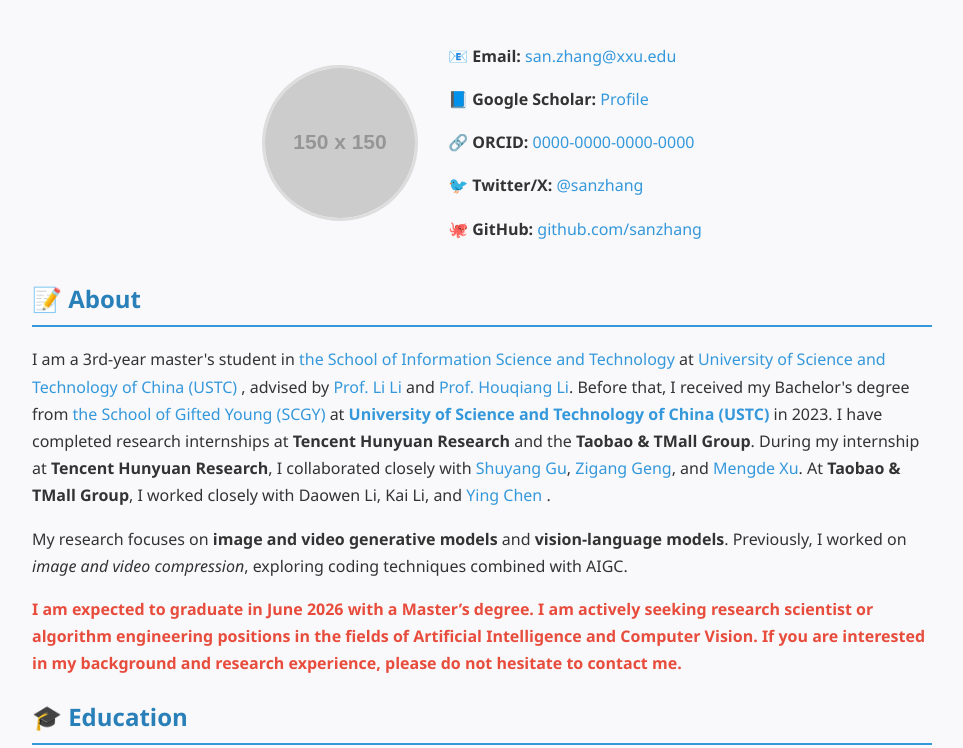
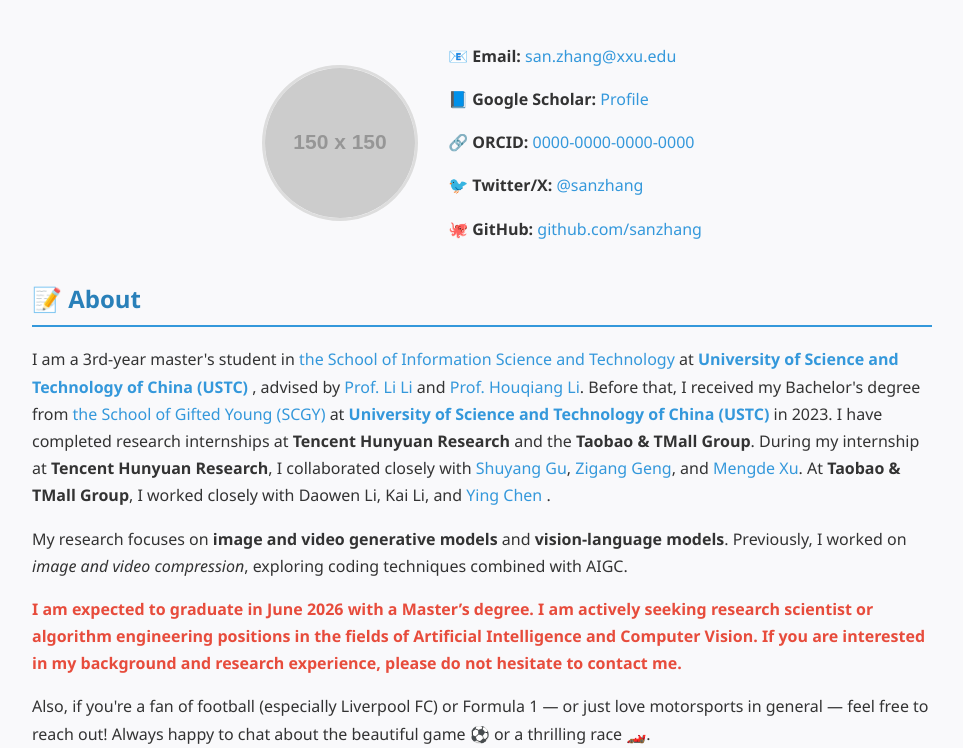
Before and after one commit to drx-code/dongruixiao.github.io, a plain HTML site: page index.html in a window 1280 px wide. Shown: the part 204-952 px from the top of the page, without its empty margins (158-1121 px from the left). Drawn offline with Linux system fonts and the light colour scheme; placeholder pictures from the web are drawn by us.

Commit message:
Update index.html

```diff
--- a/index.html
+++ b/index.html
@@ -101,7 +101,7 @@
   <section>
     <h2>📝 About</h2>
     <p>
-      I am a 3rd-year master's student in <a href="https://sist.ustc.edu.cn/main.htm" target="_blank"> the School of Information Science and Technology </a> at <a href="https://www.ustc.edu.cn/" target="_blank"> <strong></strong>University of Science and Technology of China (USTC) </a></strong>, advised by <a href="https://faculty.ustc.edu.cn/lil1/zh_CN/index.htm" target="_blank"> Prof. Li Li </a> and <a href="https://faculty.ustc.edu.cn/lihouqiang/en/index.htm" target="_blank"> Prof. Houqiang Li</a>.
+      I am a 3rd-year master's student in <a href="https://sist.ustc.edu.cn/main.htm" target="_blank"> the School of Information Science and Technology </a> at <a href="https://www.ustc.edu.cn/" target="_blank"> <strong>University of Science and Technology of China (USTC) </a></strong>, advised by <a href="https://faculty.ustc.edu.cn/lil1/zh_CN/index.htm" target="_blank"> Prof. Li Li </a> and <a href="https://faculty.ustc.edu.cn/lihouqiang/en/index.htm" target="_blank"> Prof. Houqiang Li</a>.
       Before that, I received my Bachelor's degree from <a href="https://sgy.ustc.edu.cn/main.htm" target="_blank"> the School of Gifted Young (SCGY) </a> at <a href="https://www.ustc.edu.cn/" target="_blank"> <strong>University of Science and Technology of China (USTC) </a></strong> in 2023.
       I have completed research internships at <strong>Tencent Hunyuan Research</strong> and the <strong>Taobao & TMall Group</strong>.
       During my internship at <strong>Tencent Hunyuan Research</strong>, I collaborated closely with
@@ -118,6 +118,10 @@
       <span class="text-red"> I am expected to graduate in <strong>June 2026</strong> with a Master’s degree.
     I am actively seeking <strong> research scientist or algorithm engineering </strong> positions in the fields of <strong>Artificial Intelligence</strong> and <strong>Computer Vision</strong>.
     If you are interested in my background and research experience, please do not hesitate to contact me.</span>
+    </p>
+    <p>
+      Also, if you're a fan of football (especially Liverpool FC) or Formula 1 — or just love motorsports in general — feel free to reach out!
+    Always happy to chat about the beautiful game ⚽️ or a thrilling race 🏎️.
     </p>
   </section>
 
```
